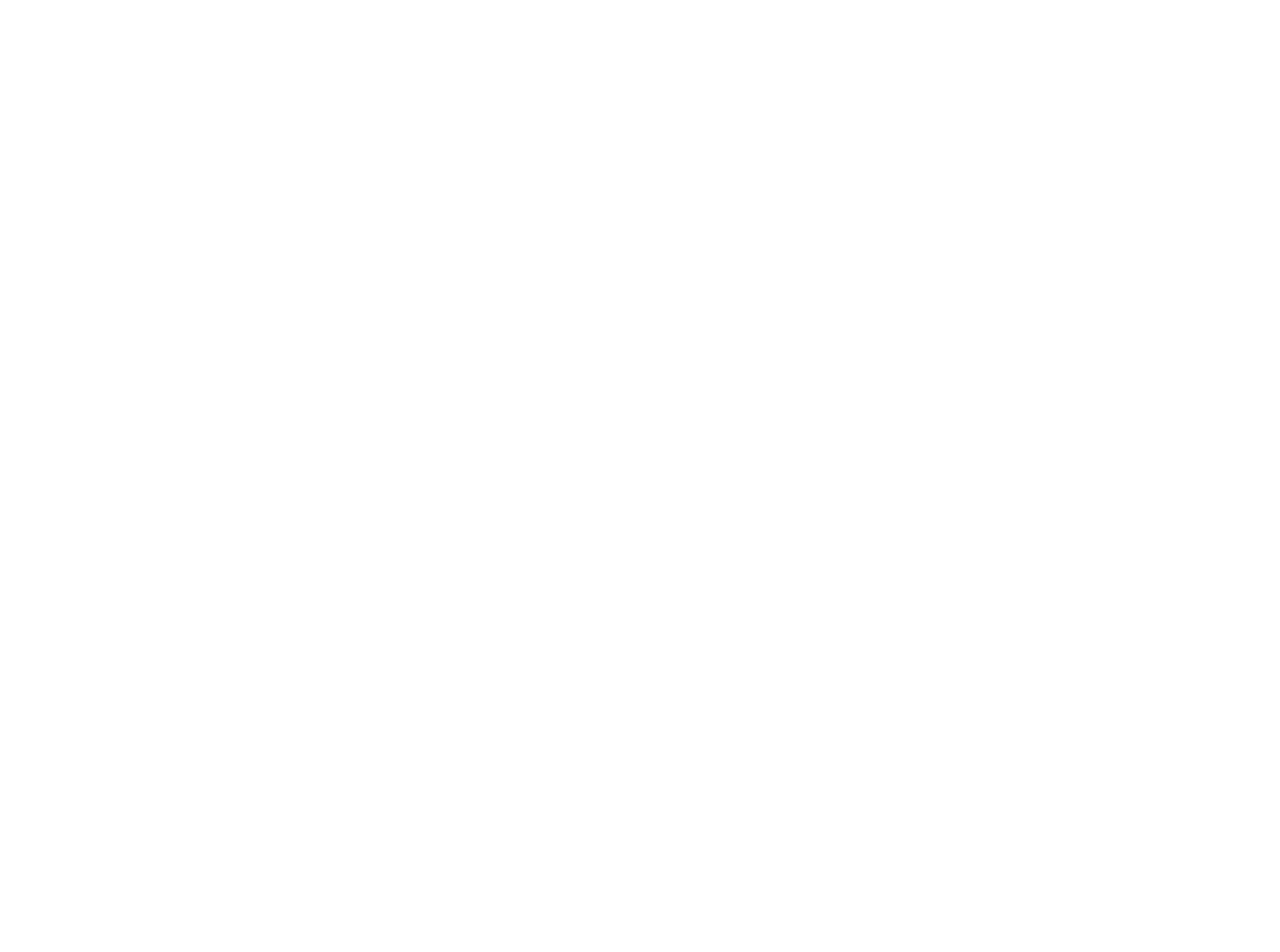
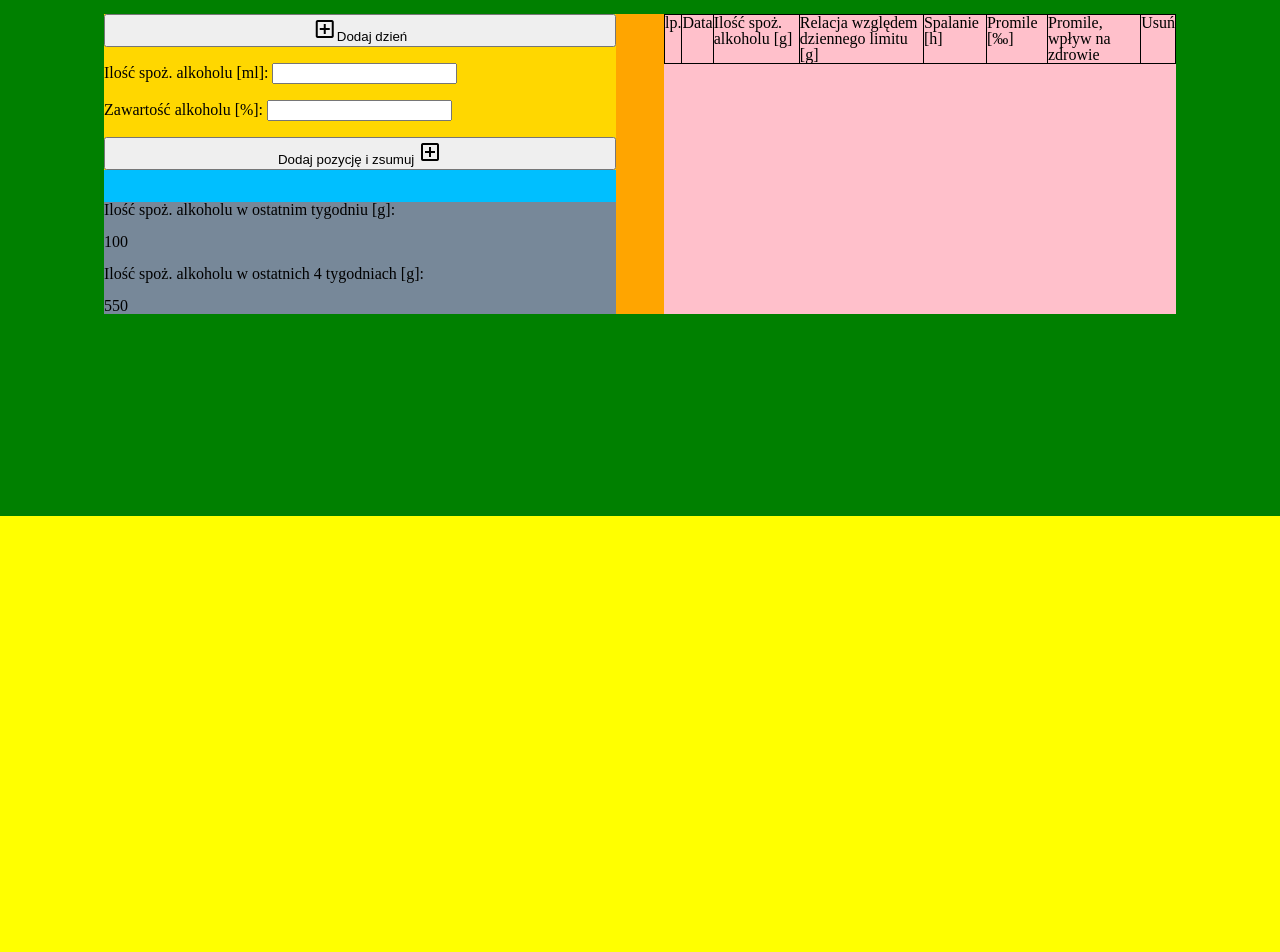
Before and after one commit to Tommatino/LTAT, a React (Vite) app: page / in a window 1280 px wide. Shown: the part 940-1892 px from the top of the page. Before the commit the page ends 800 px from the top, so only its background shows below. Built offline with nearby package versions, Linux system fonts and the light colour scheme.

Commit message:
add elements

```diff
--- a/index.html
+++ b/index.html
@@ -7,6 +7,7 @@
 
 <!--    Ikony-->
     <link rel="stylesheet" href="https://fonts.googleapis.com/css2?family=Material+Symbols+Outlined:opsz,wght,FILL,GRAD@24,400,0,0" />
+    <link rel="stylesheet" href="https://fonts.googleapis.com/css2?family=Material+Symbols+Outlined:opsz,wght,FILL,GRAD@24,400,0,0" />
 
   </head>
   <body>
--- /dev/null
+++ b/src/About.jsx
@@ -0,0 +1,13 @@
+import styles from "./about.module.scss"
+
+function About(props) {
+    return (
+        <section className={styles.about}>
+            <div className={`${styles.about_container} container`}>
+
+            </div>
+        </section>
+    );
+}
+
+export default About;
--- a/src/App.jsx
+++ b/src/App.jsx
@@ -1,12 +1,18 @@
 import Header from './Header'
 import Login from "./Login.jsx";
 import Footer from "./Footer.jsx";
+import MainPage from "./MainPage.jsx";
+import About from "./About.jsx";
+import Statistics from "./Statistics.jsx";
 function App() {
 
   return (
     <>
       <Header />
       <Login />
+      <MainPage />
+      <About />
+      <Statistics />
       <Footer />
     </>
   )
--- a/src/MainPage.jsx
+++ b/src/MainPage.jsx
@@ -5,7 +5,56 @@
         <section className={styles.main}>
             <div className={`${styles.main_container} container`}>
                 <article className={styles.main_article}>
-
+                    <div className={styles.main_article__first}>
+                        <form className={styles.form}>
+                            <button type="submit"><span className="material-symbols-outlined">add_box</span>Dodaj dzień</button>
+                            <label>
+                                Ilość spoż. alkoholu [ml]: <input type="number"/>
+                            </label>
+                            <label>
+                                Zawartość alkoholu [%]: <input type="number"/>
+                            </label>
+                            <button>Dodaj pozycję i zsumuj <span className="material-symbols-outlined">add_box</span></button>
+                        </form>
+                        <div className={styles.div}>
+                            <p>Ilość spoż. alkoholu w ostatnim tygodniu [g]:</p>
+                            <p>100</p>
+                            <p>Ilość spoż. alkoholu w ostatnich 4 tygodniach [g]:</p>
+                            <p>550</p>
+                        </div>
+                    </div>
+                    <div className={styles.main_article__second}>
+                        <table className={styles.table}>
+                            <tbody>
+                                <tr>
+                                    <td className={styles.td}>
+                                        lp.
+                                    </td>
+                                    <td className={styles.td}>
+                                        Data
+                                    </td>
+                                    <td className={styles.td}>
+                                        Ilość spoż. alkoholu [g]
+                                    </td>
+                                    <td className={styles.td}>
+                                        Relacja względem dziennego limitu [g]
+                                    </td>
+                                    <td className={styles.td}>
+                                        Spalanie [h]
+                                    </td>
+                                    <td className={styles.td}>
+                                        Promile [‰]
+                                    </td>
+                                    <td className={styles.td}>
+                                        Promile, wpływ na zdrowie
+                                    </td>
+                                    <td className={styles.td}>
+                                        Usuń
+                                    </td>
+                                </tr>
+                            </tbody>
+                        </table>
+                    </div>
                 </article>
             </div>
         </section>
--- /dev/null
+++ b/src/Statistics.jsx
@@ -0,0 +1,13 @@
+import styles from "./statistics.module.scss"
+
+function Statistics(props) {
+    return (
+        <section className={styles.statistics}>
+            <div className={`${styles.statistics_container} container`}>
+
+            </div>
+        </section>
+    );
+}
+
+export default Statistics;
--- /dev/null
+++ b/src/about.module.scss
@@ -0,0 +1,12 @@
+
+.about {
+  height: 88vh;
+  &_container {
+    background-color: yellow;
+    height: 88vh;
+    display: flex;
+    justify-content: center;
+    align-items: center;
+  }
+
+}
--- a/src/mainpage.module.scss
+++ b/src/mainpage.module.scss
@@ -2,9 +2,41 @@
 .main {
   height: 88vh;
   &_container {
-
+    background-color: green;
+    height: 88vh;
+    display: flex;
+    justify-content: center;
+    align-items: center;
   }
   &_article {
+    background-color: orange;
+    display: flex;
+    justify-content: space-between;
+    &__first {
+      background-color: deepskyblue;
+      width: 40vw;
+      margin-right: 3rem;
 
+      .form {
+        margin-bottom: 2rem;
+        background-color: gold;
+        display: flex;
+        flex-direction: column;
+        gap: 1rem;
+      }
+      .div {
+        background-color: lightslategrey;
+        display: flex;
+        flex-direction: column;
+        gap: 1rem;
+      }
+    }
+    &__second {
+      background-color: pink;
+      width: 40vw;
+        .table, .th, .td {
+          border: 1px solid black;
+        }
+    }
   }
 }
--- /dev/null
+++ b/src/statistics.module.scss
@@ -0,0 +1,12 @@
+
+.statistics {
+  height: 88vh;
+  &_container {
+    background-color: lightblue;
+    height: 88vh;
+    display: flex;
+    justify-content: center;
+    align-items: center;
+  }
+
+}
```
